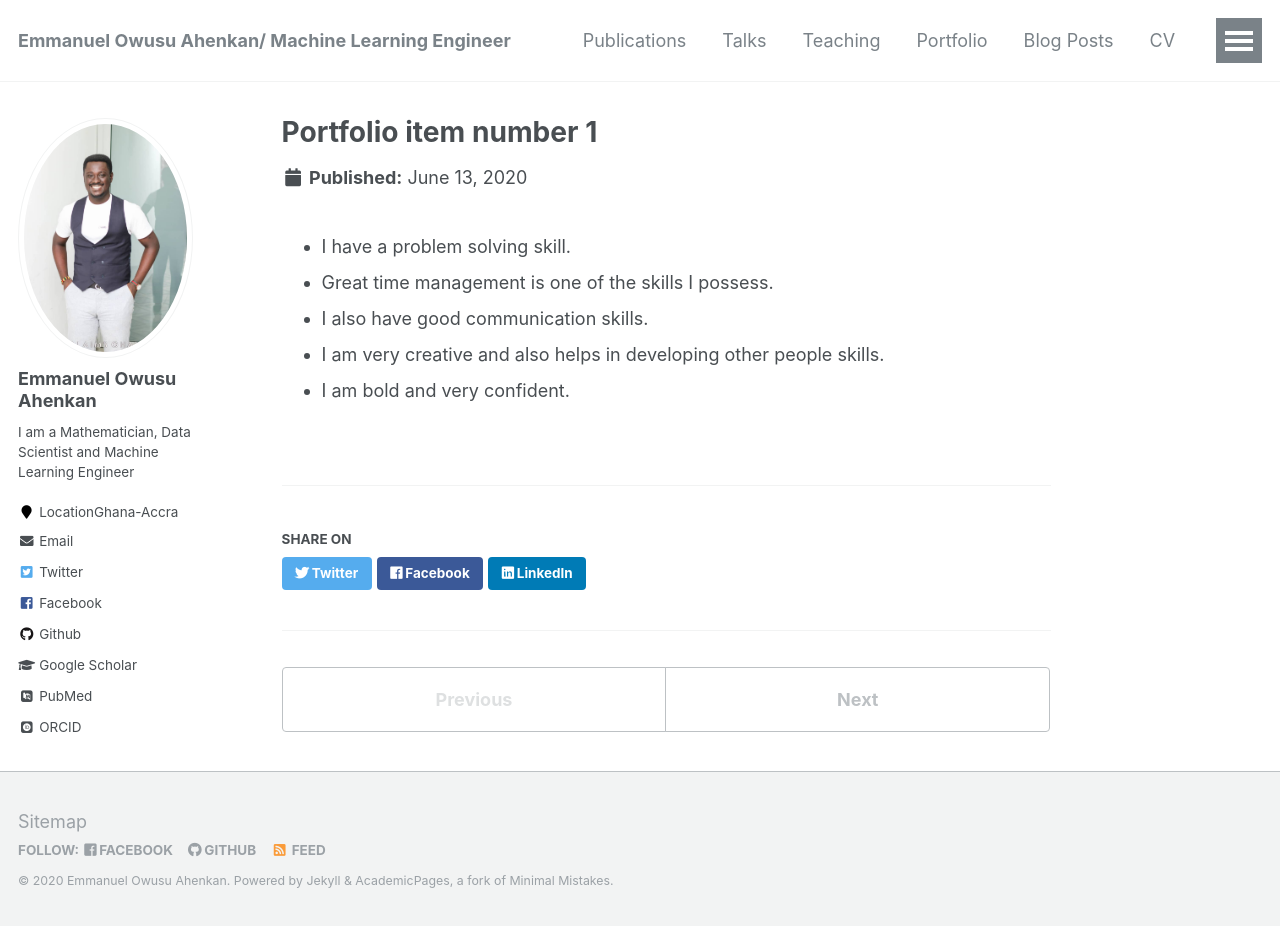
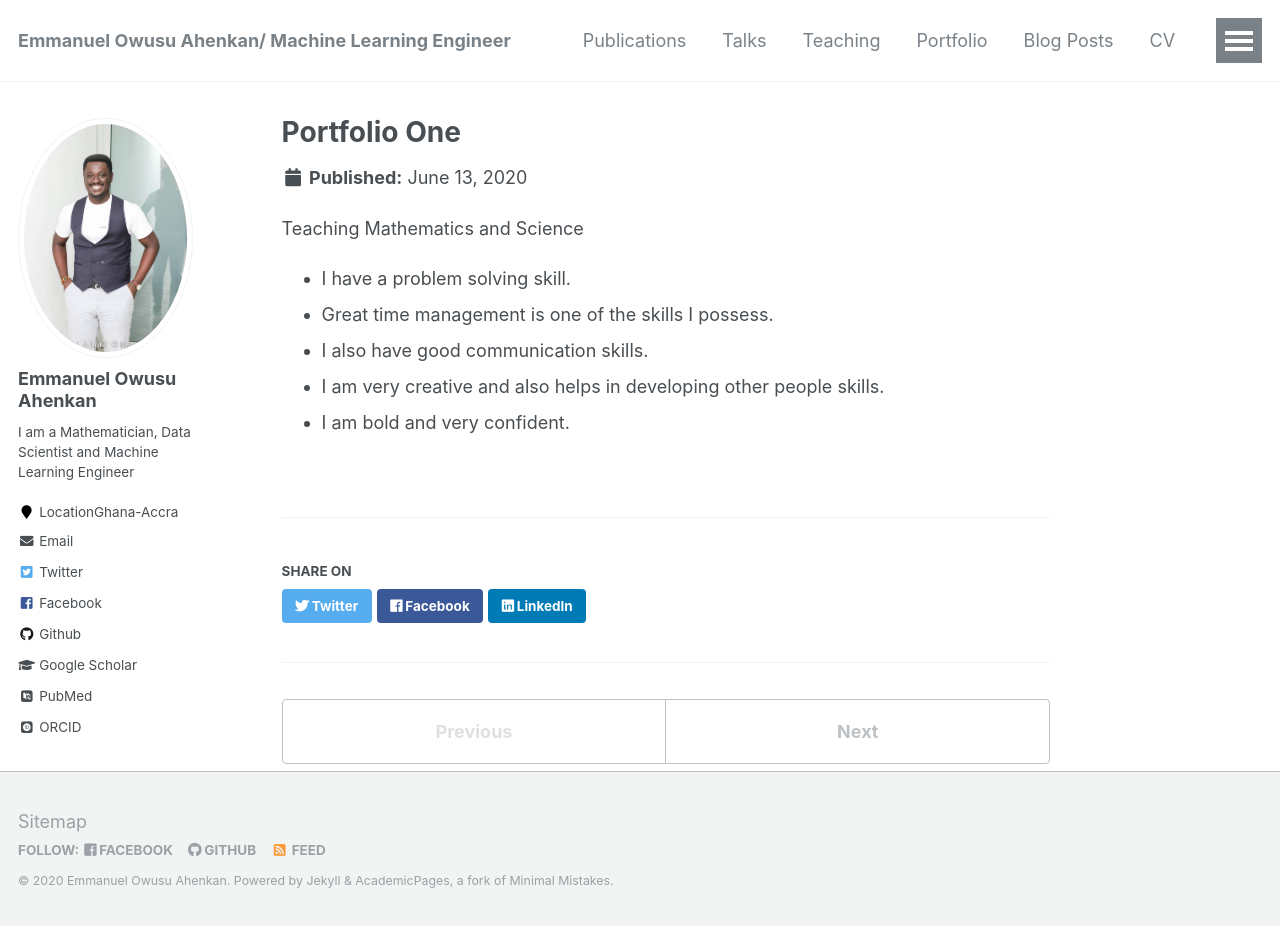
Before and after one commit to EmmanuelOwusu/EmmanuelOwusu.github.io, a Jekyll site: the page built from _portfolio/portfolio-1.md, in a window 1280 px wide and 926 px high. Built offline with Jekyll 4.4.1, drawn with Linux system fonts in a browser that asks for light colours; some web fonts are replaced.

Commit message:
Updated Portfolio One
Updated Portfolio One

```diff
--- a/_portfolio/portfolio-1.md
+++ b/_portfolio/portfolio-1.md
@@ -1,8 +1,11 @@
 ---
-title: "Portfolio item number 1"
-excerpt: "Teaching Mathematics and Science<br/><img src='/images/500x300.png'>"
+title: "Portfolio One"
+excerpt: "Teaching Mathematics and Science <br/><img src='/images/500x300.png'>"
 collection: portfolio
 ---
+
+Teaching Mathematics and Science
+
 
 * I have a problem solving skill.
 * Great time management is one of the skills I possess.
```
